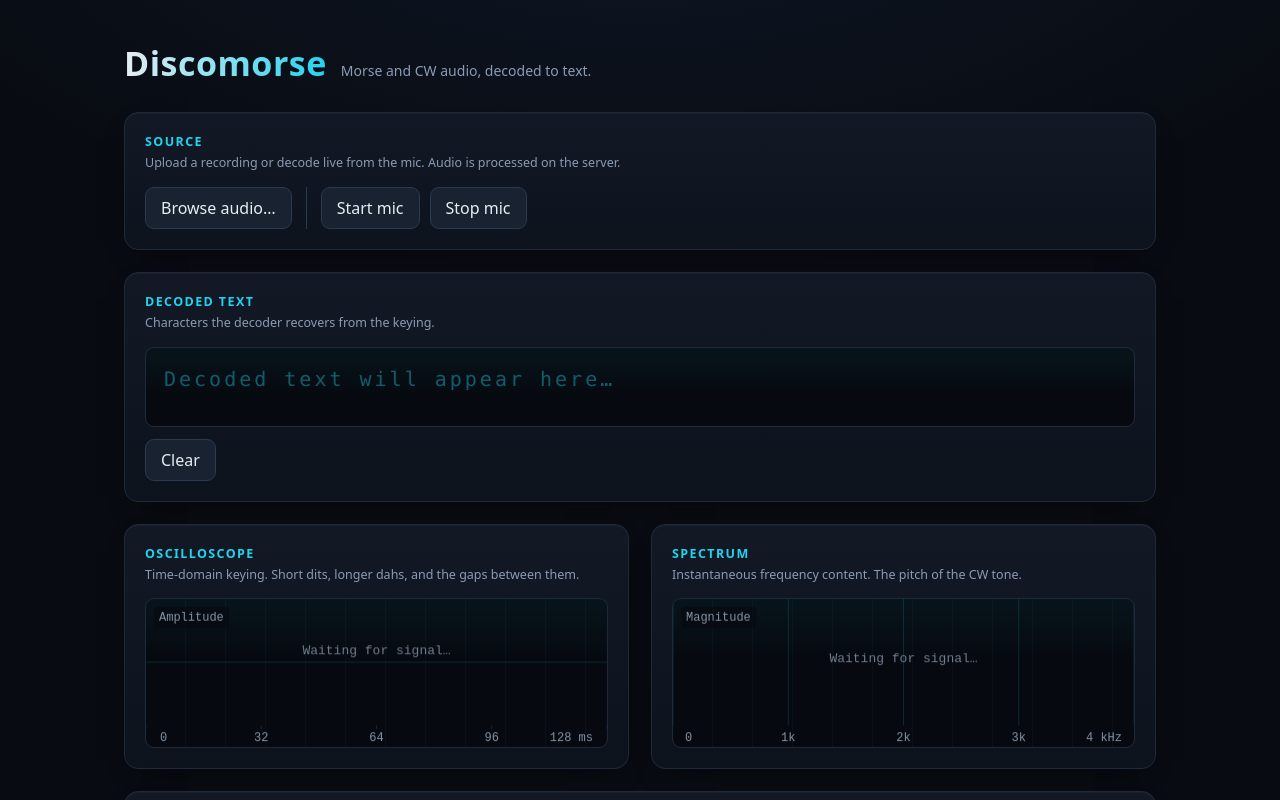
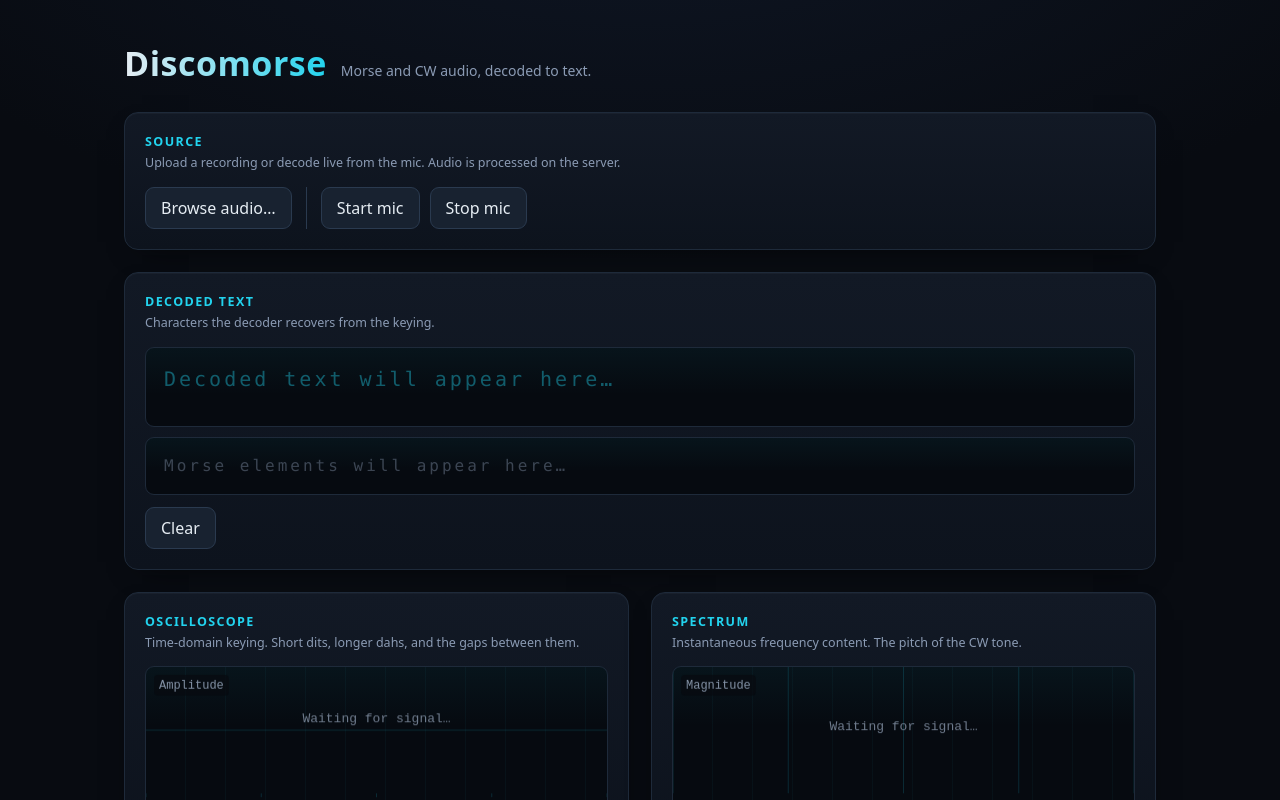
Before and after one commit to bachmak/discomorse, a React (Vite) app in the folder frontend/: page / in a window 1280 px wide. Shown: the top 800 px of the page. Built offline with nearby package versions, Linux system fonts and the light colour scheme; no server answers.

Commit message:
Render decoded morse next to the decoded text
The pipeline has emitted morse elements since #133, but the store had
nowhere to keep them. Adds decodedMorse and folds clearText into
clearDecoded so Clear resets both lines.

```diff
--- a/frontend/src/components/DecodedText.tsx
+++ b/frontend/src/components/DecodedText.tsx
@@ -1,15 +1,29 @@
 import { useStore } from "../store";
 
+interface DecodedLineProps {
+  className: string;
+  value: string;
+  placeholder: string;
+}
+
+function DecodedLine({ className, value, placeholder }: DecodedLineProps) {
+  return (
+    <pre className={className}>
+      {value || <span className="placeholder">{placeholder}</span>}
+    </pre>
+  );
+}
+
 export function DecodedText() {
+  const morse = useStore((s) => s.decodedMorse);
   const text = useStore((s) => s.decodedText);
-  const clearText = useStore((s) => s.clearText);
+  const clearDecoded = useStore((s) => s.clearDecoded);
 
   return (
     <div>
-      <pre style={{ minHeight: "4em", whiteSpace: "pre-wrap", wordBreak: "break-word" }}>
-        {text || <span style={{ opacity: 0.4 }}>Decoded text will appear here…</span>}
-      </pre>
-      <button onClick={clearText}>Clear</button>
+      <DecodedLine className="text" value={text} placeholder="Decoded text will appear here…" />
+      <DecodedLine className="morse" value={morse} placeholder="Morse elements will appear here…" />
+      <button onClick={clearDecoded}>Clear</button>
     </div>
   );
 }
--- a/frontend/src/index.css
+++ b/frontend/src/index.css
@@ -237,7 +237,7 @@
 }
 
 .decoded pre {
-  margin: 0;
+  margin: 0 0 10px;
   padding: 16px 18px;
   border: 1px solid var(--border);
   border-radius: var(--radius-sm);
@@ -249,8 +249,26 @@
   color: var(--accent);
 }
 
+.decoded .text {
+  min-height: 4em;
+  white-space: pre-wrap;
+  word-break: break-word;
+}
+
+.decoded .morse {
+  min-height: 2em;
+  white-space: pre-wrap;
+  word-break: break-all;
+  font-size: clamp(13px, 2vw, 16px);
+  color: var(--muted);
+}
+
+.decoded .placeholder {
+  opacity: 0.4;
+}
+
 .decoded button {
-  margin-top: 12px;
+  margin-top: 2px;
 }
 
 @media (max-width: 520px) {
--- a/frontend/src/store.ts
+++ b/frontend/src/store.ts
@@ -8,14 +8,16 @@
   waterfallFrames: WaterfallMessage[];
   fftFrame: FFTMessage | null;
   scopeSamples: number[];
+  decodedMorse: string;
   decodedText: string;
   slowMode: boolean;
   pushWaterfall: (frame: WaterfallMessage) => void;
   pushFFT: (frame: FFTMessage) => void;
   appendScope: (samples: number[]) => void;
   setScope: (samples: number[]) => void;
+  appendMorse: (notation: string) => void;
   appendText: (text: string) => void;
-  clearText: () => void;
+  clearDecoded: () => void;
   setSlowMode: (on: boolean) => void;
 }
 
@@ -23,6 +25,7 @@
   waterfallFrames: [],
   fftFrame: null,
   scopeSamples: [],
+  decodedMorse: "",
   decodedText: "",
   slowMode: false,
 
@@ -38,9 +41,11 @@
 
   setScope: (samples) => set({ scopeSamples: samples }),
 
+  appendMorse: (notation) => set((s) => ({ decodedMorse: s.decodedMorse + notation })),
+
   appendText: (text) => set((s) => ({ decodedText: s.decodedText + text })),
 
-  clearText: () => set({ decodedText: "" }),
+  clearDecoded: () => set({ decodedMorse: "", decodedText: "" }),
 
   setSlowMode: (on) => set({ slowMode: on }),
 }));
```
